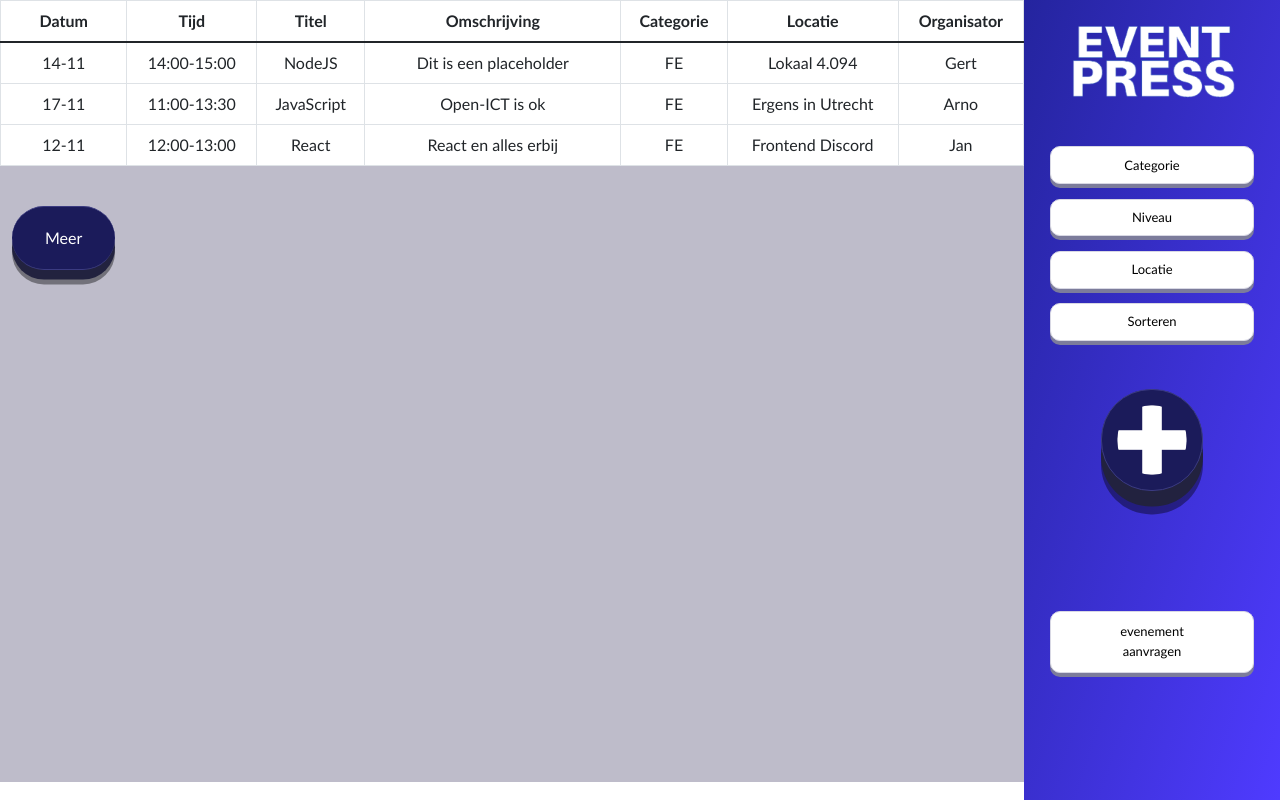
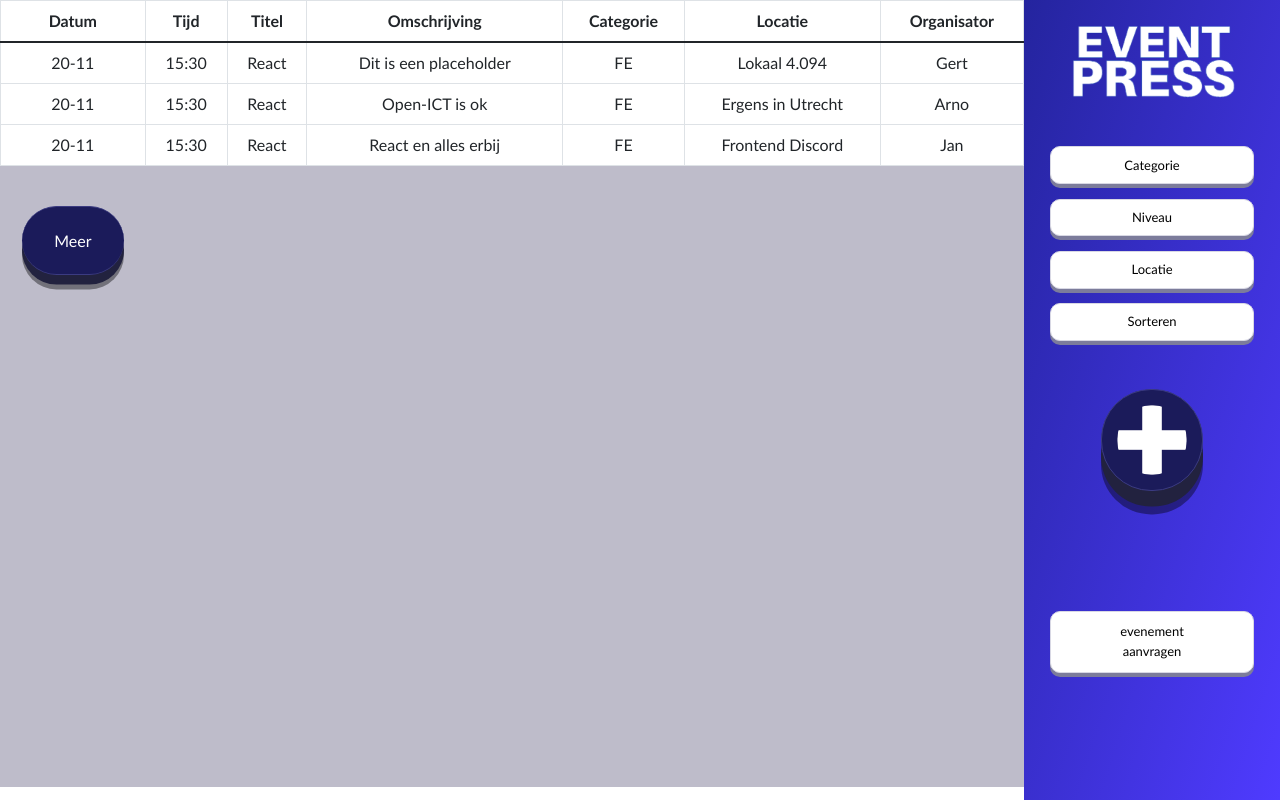
Before and after one commit to HarmenGerritsen/Eventpress, a React (Create React App) app: page / in a window 1280 px wide. Built offline with nearby package versions, Linux system fonts and the light colour scheme.

Commit message:
added Json shit

```diff
--- /dev/null
+++ b/public/data.json
@@ -0,0 +1,5 @@
+[{
+    "date": "20-11",
+    "time": "15:30",
+    "title": "React"
+  }]
--- a/src/Components/Loop.js
+++ b/src/Components/Loop.js
@@ -1,5 +1,5 @@
 import React from "react";
-import { useState } from 'react';
+import { useEffect, useState } from 'react';
 import Table from 'react-bootstrap/Table';
 
 function LoopTable() {
@@ -13,6 +13,30 @@ function LoopTable() {
         let newEmp={date:"date",time:"time",title:"title",text:"description",category:"category",location:"location",name:"name"}
         setEmps([...emps,newEmp])
     }
+
+    const [data,setData]=useState([]);
+
+    const getData=()=>{
+        fetch('data.json'
+        ,{
+          headers : {
+            'Content-Type': 'application/json',
+            'Accept': 'application/json'
+           }
+        }
+        )
+          .then(function(response){
+            console.log(response)
+            return response.json();
+          })
+          .then(function(myJson) {
+            console.log(myJson);
+            setData(myJson)
+          });
+      }
+      useEffect(()=>{
+        getData()
+      },[])
 
 return (
     <div className="Table">
@@ -31,9 +55,12 @@ return (
             <tbody>
             {emps.map( (emp,index)=> (
                 <tr key={index}>
-                    <td>{emp.date}</td>
-                    <td>{emp.time}</td>
-                    <td>{emp.title}</td>
+                    {data && data.length>0 && data.map((item)=>
+                    <td>{item.date}</td>)}
+                    {data && data.length>0 && data.map((item)=>
+                    <td>{item.time}</td>)}
+                    {data && data.length>0 && data.map((item)=>
+                    <td>{item.title}</td>)}
                     <td className="hide">{emp.text}</td>
                     <td className="hide">{emp.category}</td>
                     <td className="hide">{emp.location}</td>
```
